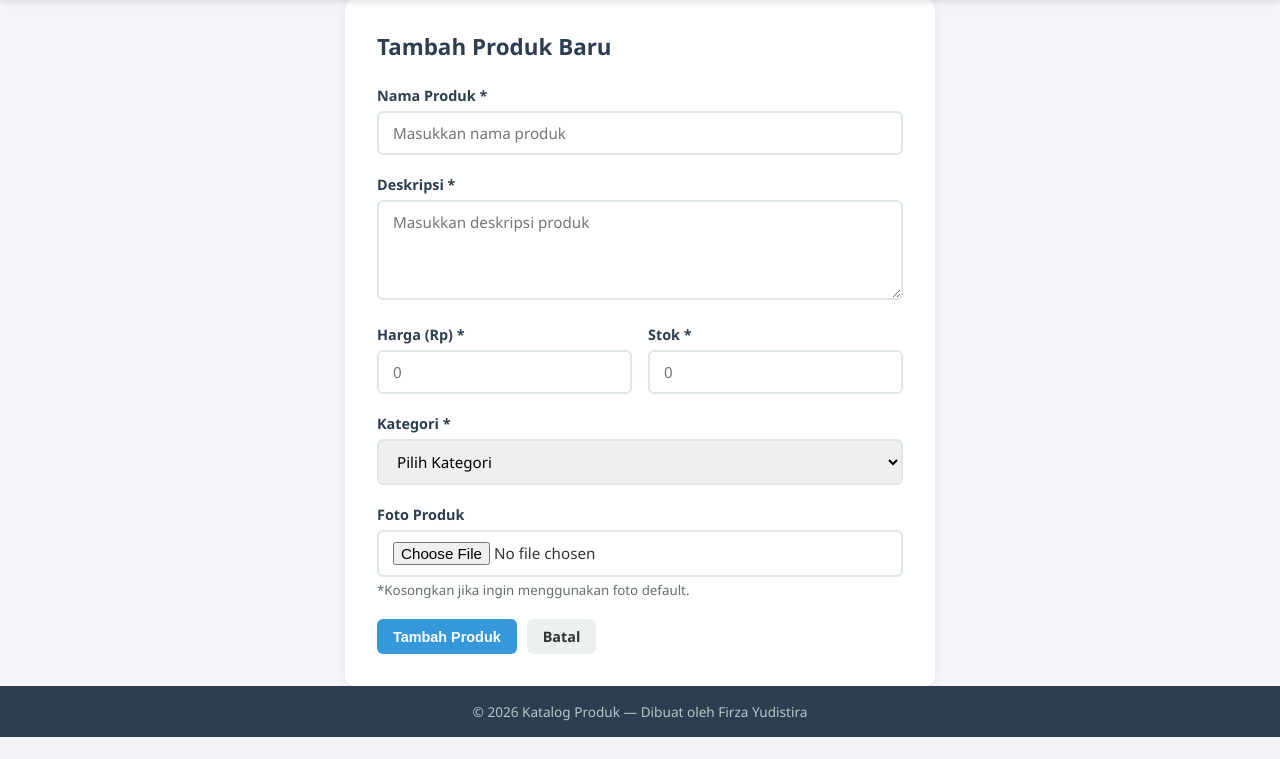
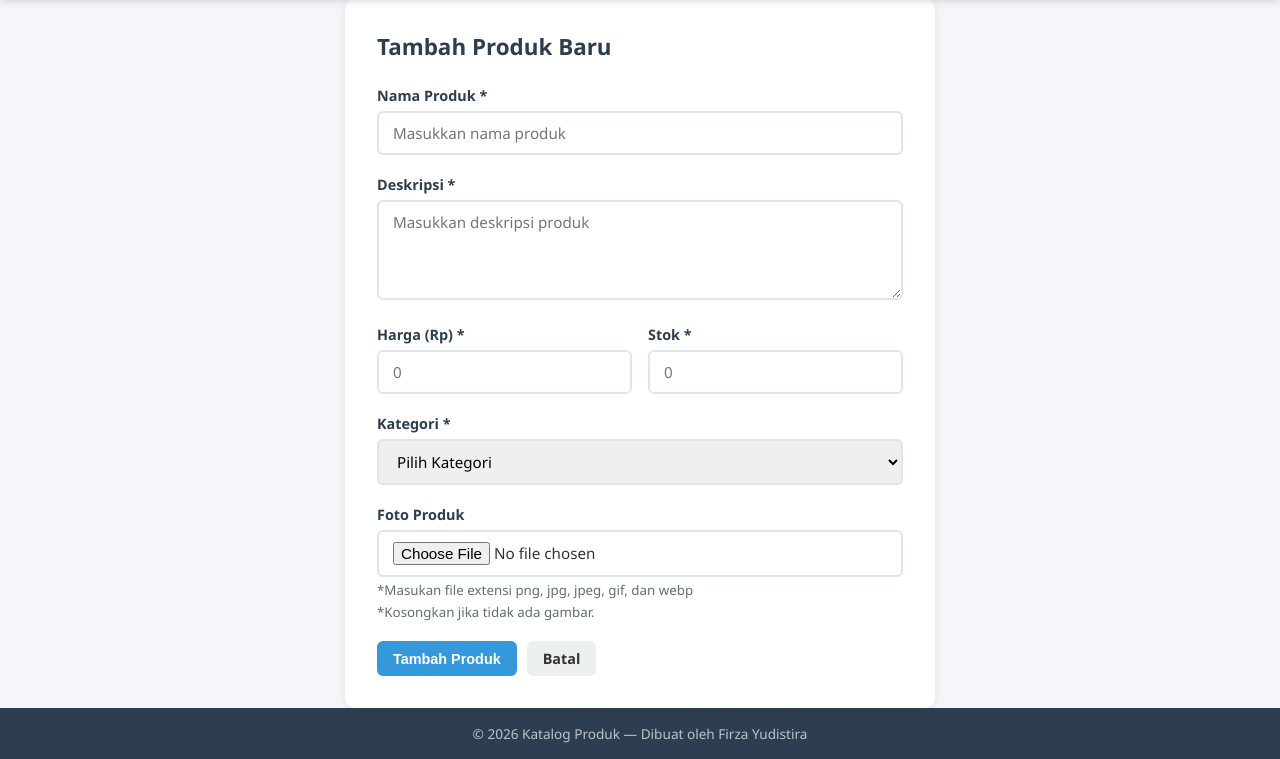
Before and after one commit to FirzaYudistira24/THT_SE, a Flask app: page /produk/tambah in a window 1280 px wide. Shown: the part 68-827 px from the top of the page. Before the commit the page ends 805 px from the top, so only its background shows below. Run offline with Flask 3, Linux system fonts and the light colour scheme.

Commit message:
Tambah: Keterangan informasi file ext yang boleh di upload

```diff
--- a/Mini Project/Templates/form.html
+++ b/Mini Project/Templates/form.html
@@ -67,13 +67,15 @@
                     </select>
                 </div>
 
-                <!-- TAMBAHAN BARU: Input untuk Unggah Foto Produk -->
+                <!-- Input untuk Unggah Foto Produk -->
                 <div class="form-group">
                     <label for="gambar">Foto Produk</label>
                     <!-- accept="image/*" membatasi agar pengguna hanya bisa memilih file gambar -->
                     <input type="file" id="gambar" name="gambar" accept="image/*">
                     <small style="color: #636e72; display: block; margin-top: 4px;">
-                        *Kosongkan jika ingin menggunakan foto default.
+                        *Masukan file extensi png, jpg, jpeg, gif, dan webp
+                    <small style="color: #636e72; display: block; margin-top: 4px;"></small>
+                        *Kosongkan jika tidak ada gambar.
                     </small>
                 </div>
 
```
